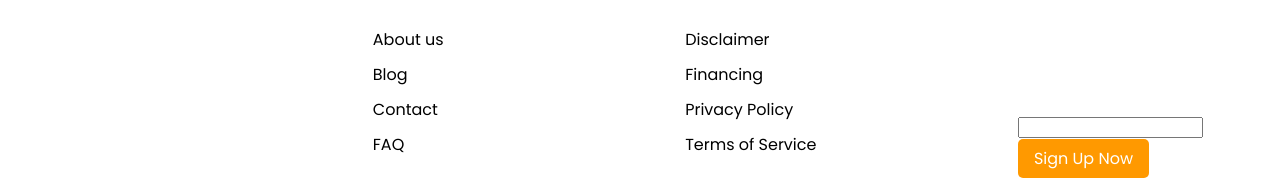
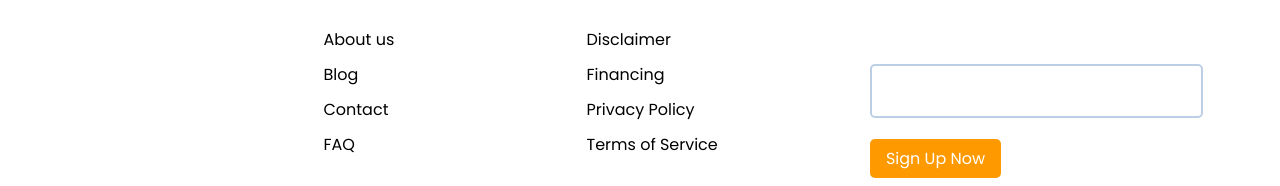
Before and after one commit to r0bb1n/productly, a plain HTML site: page index.html in a window 1280 px wide. Shown: the part 3379-3565 px from the top of the page. Drawn offline with Linux system fonts and the light colour scheme.

Commit message:
made that bitch work

```diff
--- a/styles/index.css
+++ b/styles/index.css
@@ -143,10 +143,6 @@ h1 {
     border-width: 1px;
 }
 
-.card-footer:nth-of-type(4) {
-    flex-basis: 325px;
-}
-
 .card-footer__logo {
     display: flex;
     align-self: flex-start;
@@ -167,7 +163,13 @@ h1 {
     align-self: flex-end;
 }
 
-
+input[type=text] {
+    width: 325px;
+    height: 48px;
+    border-radius: 5px;
+    border-color: #BCD0E5;
+    border-style: solid;
+}
 
 #card-footer__btn {
     background-color: #FF9900;
@@ -178,4 +180,5 @@ h1 {
     border: none;
     width: 131px;
     height: 39px;
+    margin-top: 21px;
 }
```
